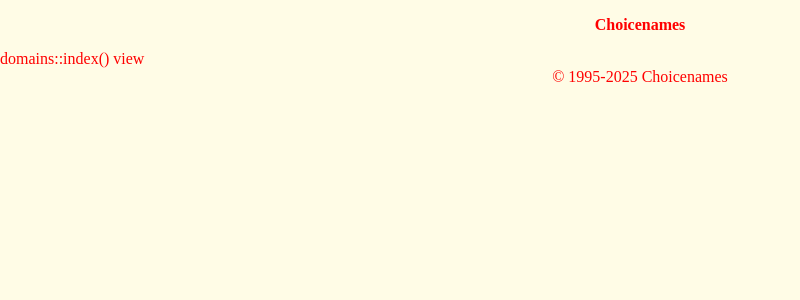
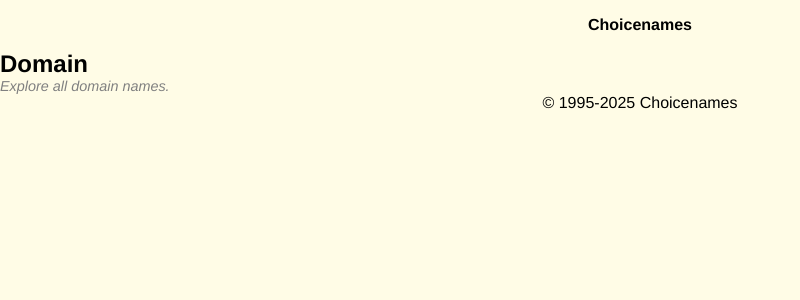
Before and after one commit to reyesjl/choicenames, a Django app: page /domains/ in a window 1280 px wide. Shown: the top 300 px of the page, without its empty margins (0-800 px from the left). Run offline with Django 5.2, Linux system fonts and the light colour scheme; data that the repository does not hold is empty.

Commit message:
No Story - improved basic pages domain

```diff
--- a/domains/static/domains/css/index.css
+++ b/domains/static/domains/css/index.css
@@ -1,3 +1,9 @@
-body {
-    color: red;
+.title {
+    font-size: 1.5rem;
 }
+
+.subtitle {
+    color: gray;
+    font-size: .9rem;
+    font-style: italic;
+}
--- a/domains/templates/domains.index.html
+++ b/domains/templates/domains.index.html
@@ -8,5 +8,20 @@
 {% block title %}Domains Index{% endblock %}
 
 {% block content %}
-domains::index() view
+<div class="container">
+    <h2 class="title">Domain</h2>
+    <p class="subtitle">Explore all domain names.</p>
+
+    <ul class="domain-list">
+        {% for domain in domains %}
+            <li>
+                {{ domain.name }} - ${{ domain.ask_price }}
+                {% if domain.compare_price %}
+                    <s>${{ domain.compare_price }}</s>
+                {% endif %}
+            </li>
+        {% endfor %}
+    </ul>
+
+</div>
 {% endblock %}
--- a/static/css/styles.css
+++ b/static/css/styles.css
@@ -9,6 +9,7 @@
 body {
    background-color: rgb(255 252 230);
    color:  rgb(0 1 0);
+   font-family: Helvetica, sans-serif;
 }
 
 footer {
```
